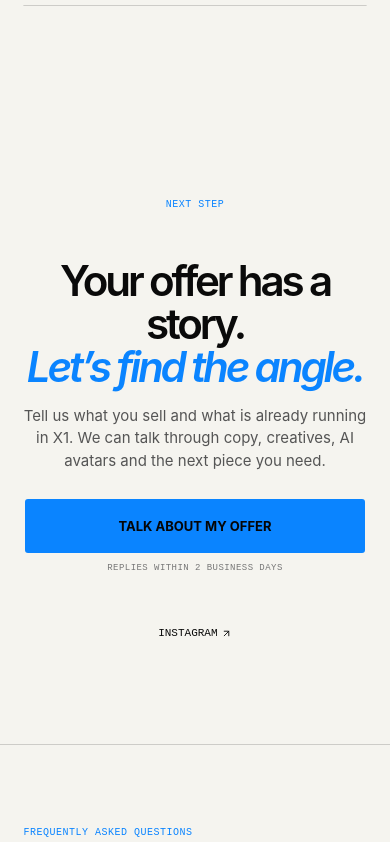
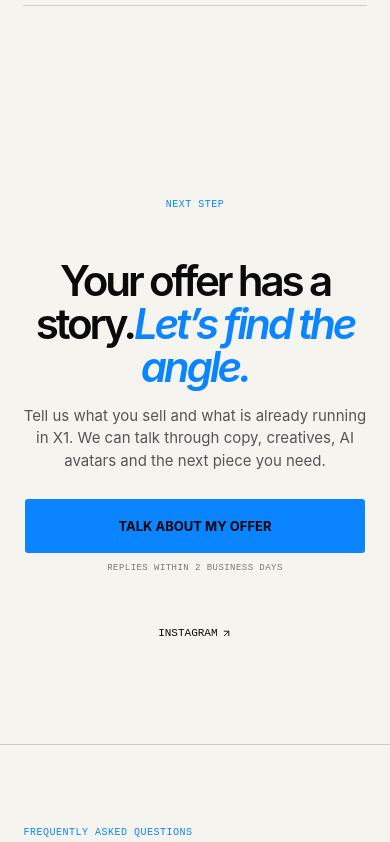
Before and after one commit to aymarhq/aymar_site, a Next.js app: page /en in a window 390 px wide. Shown: the part 5414-6256 px from the top of the page. Built offline with nearby package versions, Linux system fonts and the light colour scheme.

Commit message:
Mistura cores no título de contato mobile

```diff
--- a/app/globals.css
+++ b/app/globals.css
@@ -483,6 +483,8 @@ main#top>.studio.copy-benefits{display:block;order:3;min-height:0}
   .videos-intro p{max-width:340px;margin-inline:auto;text-align:center}
   #contato .contact-content{margin-top:50px;text-align:center}
   #contato .contact-content>h2{text-align:center}
+  #contato .contact-content>h2 br{display:none}
+  #contato .contact-content>h2 em{display:inline}
   #contato .contact-content>div{width:min(88vw,360px);margin-top:16px}
   #contato .contact-content p{text-align:center}
 }
```
